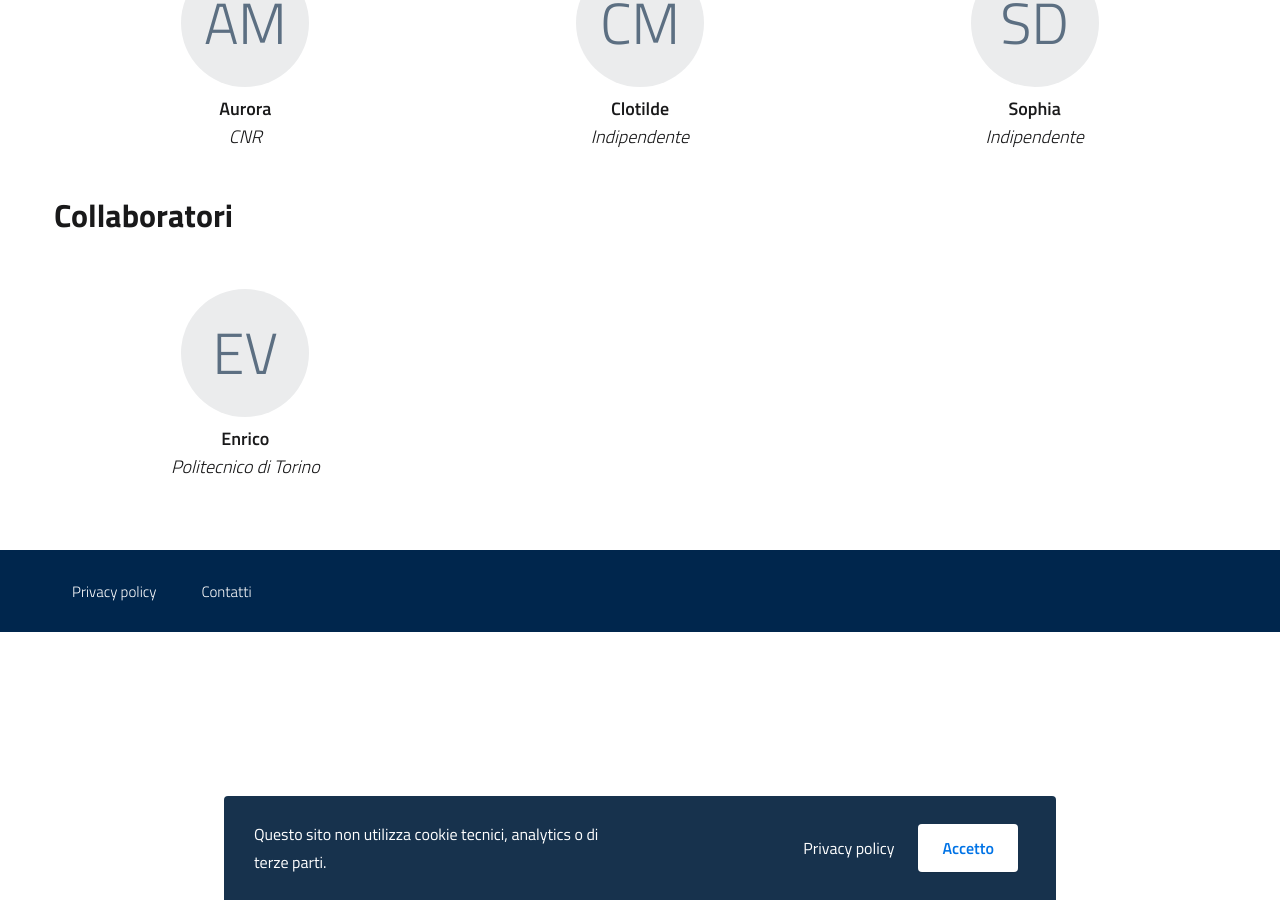
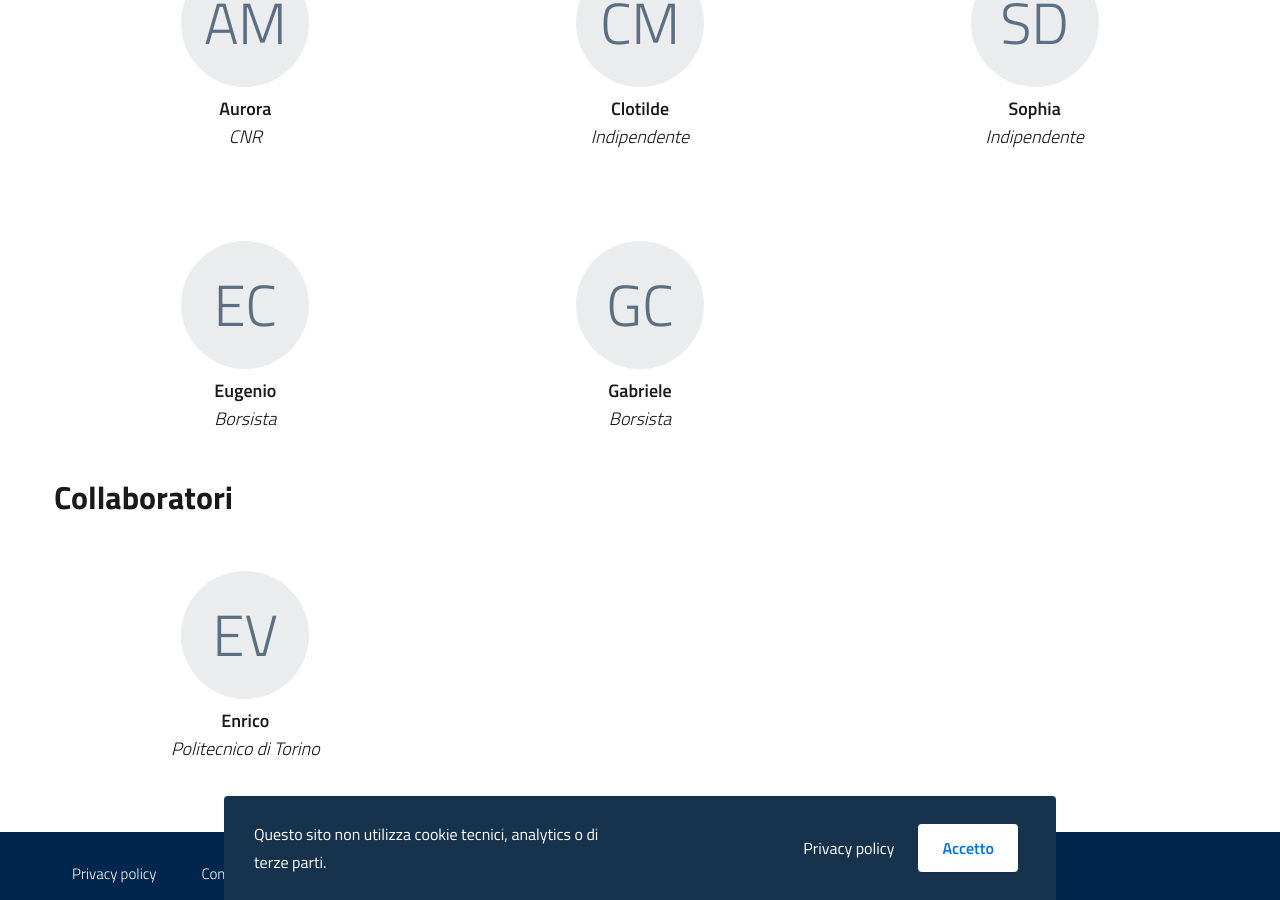
Before and after one commit to open-education-polito/org-website, a Jekyll site: the page built from it/contatti.md, in a window 1280 px wide and 900 px high, scrolled down 925 px. Built offline with Jekyll 4.4.1, drawn with Linux system fonts in a browser that asks for light colours.

Commit message:
Added new people

```diff
--- a/_data/people.yml
+++ b/_data/people.yml
@@ -40,3 +40,15 @@ venuto:
   role: Politecnico di Torino
   iniziali: EV
   status: collaborator
+eugenio:
+  name: Eugenio
+  pic:
+  role: Borsista
+  iniziali: EC
+  status: member
+gabriele:
+  name: Gabriele
+  pic:
+  role: Borsista
+  iniziali: GC
+  status: member
```
